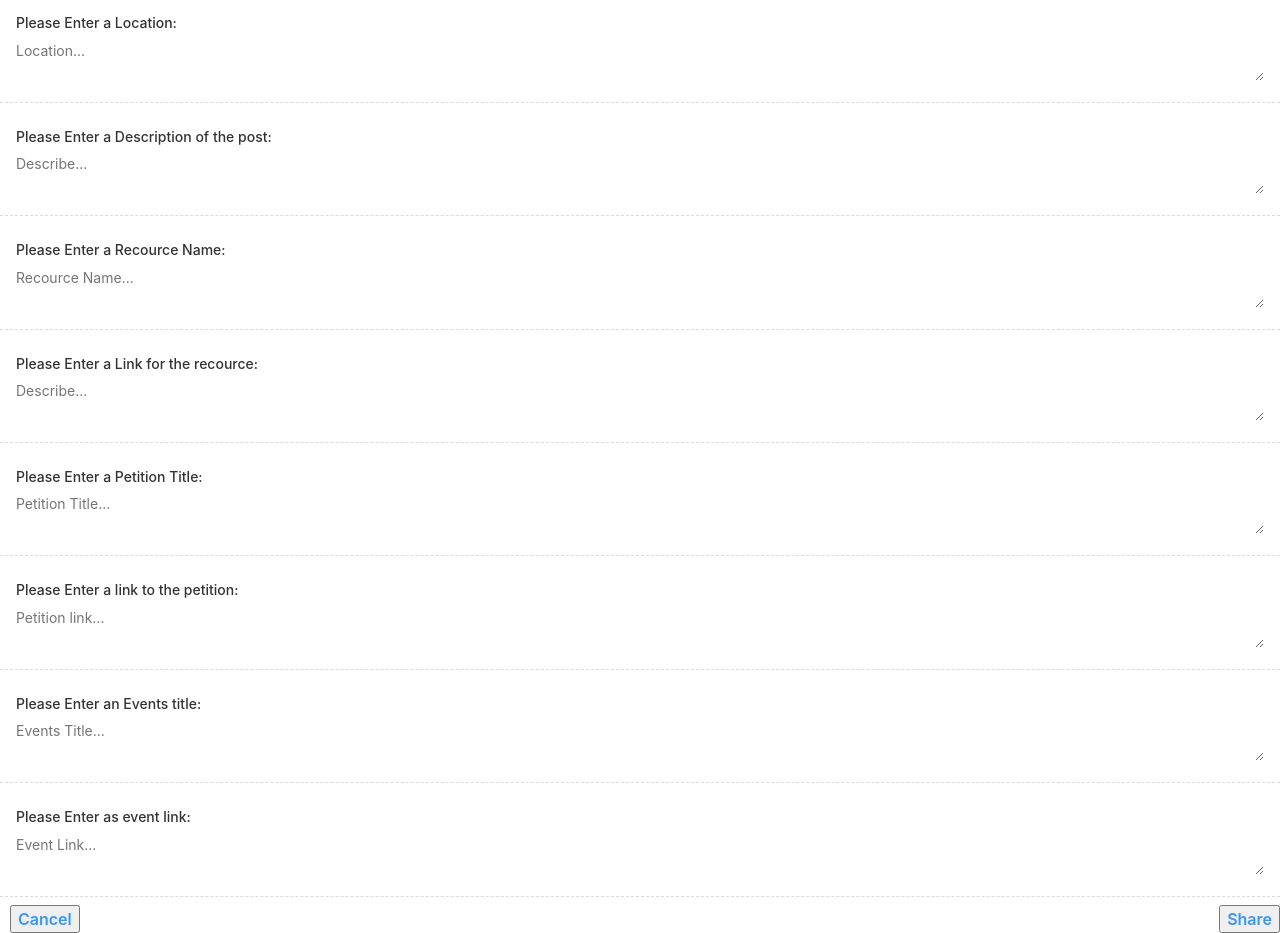
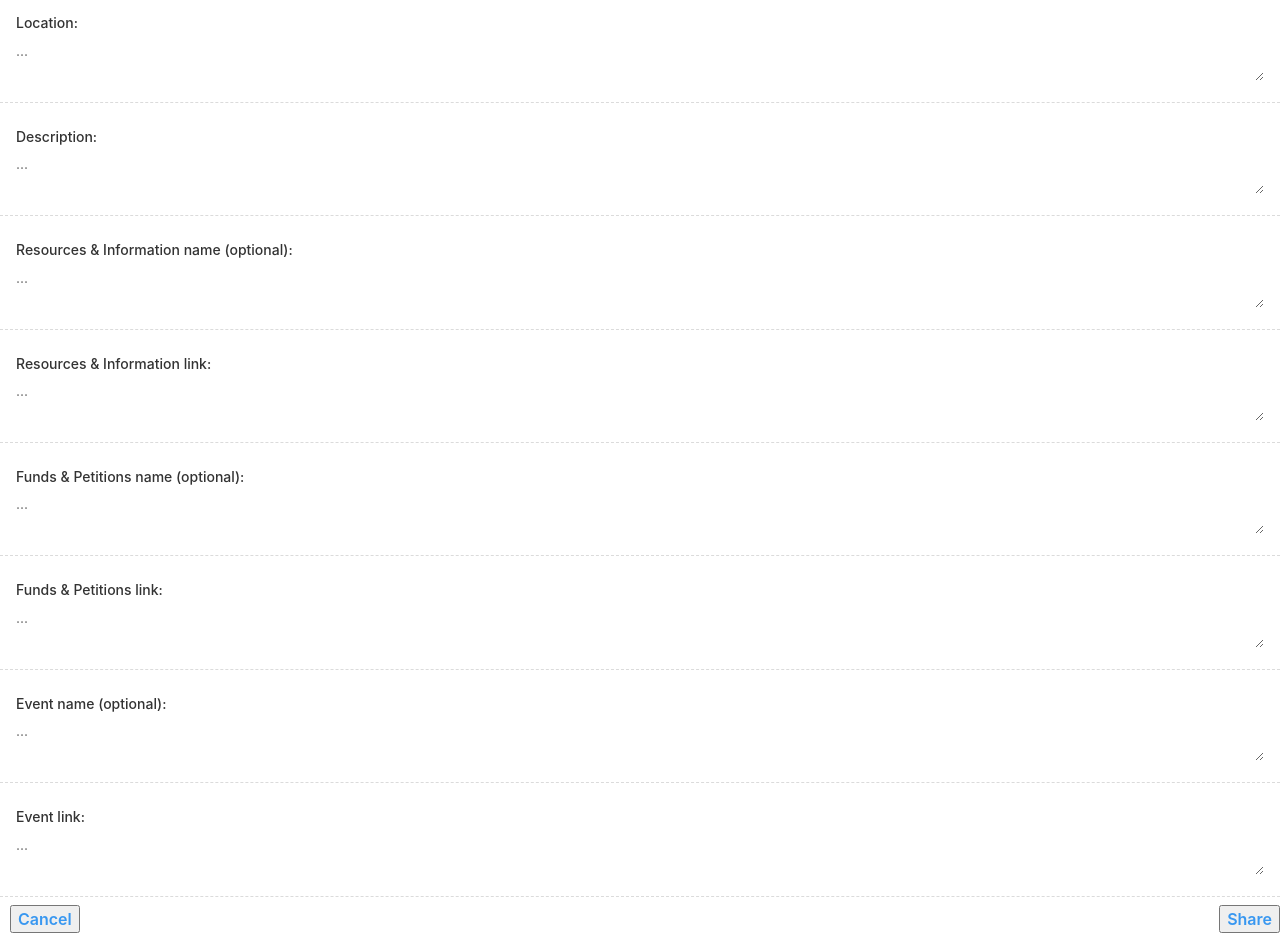
Before and after one commit to ryankrawz/findaid, a React (Create React App) app: page /createpost in a window 1280 px wide. Shown: the part 1460-2393 px from the top of the page. Built offline with nearby package versions, Linux system fonts and the light colour scheme.

Commit message:
Create post functionality

```diff
--- a/src/components/CreatePost.js
+++ b/src/components/CreatePost.js
@@ -2,11 +2,7 @@ import React, { useState, useContext } from 'react';
 import { StoreContext } from 'contexts/StoreContext';
 import css from './CreatePost.module.css';
 import FileLoader from './FileLoader.js';
-import {
-  useHistory
-} from "react-router-dom";
-import publicUrl from 'utils/publicUrl';
-
+import { useHistory } from "react-router-dom";
 
 function CreatePost(props) {
   const [dragging, setDragging] = useState(false); // to show a dragging effect
@@ -31,7 +27,6 @@ function CreatePost(props) {
 
   let {
     addPost,
-
   } = useContext(StoreContext);
 
 
@@ -53,9 +48,7 @@ function CreatePost(props) {
       if (file.type.match(/image.*/)){
 				let reader = new FileReader();
 				reader.onloadend = (e) => {
-					// TODO: call setPhoto with e.target.result (this is a Base64 image string)
           setPhoto(e.target.result);
-
 				};
 				reader.readAsDataURL(file);
 			}
@@ -75,10 +68,10 @@ function CreatePost(props) {
     setLocation(e.target.value);
   }
 
-  function handleRecourceChange(e){
+  function handleResourceChange(e){
     setResc(e.target.value);
   }
-  function handleRecourceTitleChange(e){
+  function handleResourceTitleChange(e){
     setrescTitle(e.target.value);
   }
 
@@ -98,13 +91,22 @@ function CreatePost(props) {
   }
 
   function handleSubmit(e){
-     e.preventDefault();
-      if (photo===null){
+    e.preventDefault();
+    if (!photo) {
       setError('You need to add a photo!');
+      return;
+    } else if (!title) {
+      setError('You need to add a title!');
+      return;
+    } else if (!location) {
+      setError('You need to add a location!');
+      return;
+    } else if (!desc) {
+      setError('You need to add a description!');
       return;
     }
 
-    addPost(photo, desc,title, location, rescTitle, resc, petTitle, pet, eventTitle, event);
+    addPost(photo, desc, title, location, rescTitle, resc, petTitle, pet, eventTitle, event);
     history.push('/');
     setError('');
   }
@@ -131,79 +133,69 @@ function CreatePost(props) {
         </div>
 
         <div className={css.desc} >
-					{/* TODO: add textarea */}
           <h5>
-            Please Enter a Post Title:
+            Title:
           </h5>
-          <textarea placeholder="Provide Title..." rows="2" value={title} onChange={handleTitleChange}/>
+          <textarea placeholder="..." rows="2" value={title} onChange={handleTitleChange}/>
         </div>
 
         <div className={css.desc} >
         <h5>
-            Please Enter a Location:
+            Location:
           </h5>
-					{/* TODO: add textarea */}
-          <textarea placeholder="Location..." rows="2" value={location} onChange={handleLocationChange}/>
+          <textarea placeholder="..." rows="2" value={location} onChange={handleLocationChange}/>
         </div>
 
             <div className={css.desc} >
-					{/* TODO: add textarea */}
           <h5>
-            Please Enter a Description of the post:
+            Description:
           </h5>
-          <textarea placeholder="Describe..." rows="2" value={desc} onChange={handleDescChange}/>
+          <textarea placeholder="..." rows="2" value={desc} onChange={handleDescChange}/>
           </div>
 
           <div className={css.desc} >
-					{/* TODO: add textarea */}
           <h5>
-            Please Enter a Recource Name:
+            Resources &amp; Information name (optional):
           </h5>
-          <textarea placeholder="Recource Name..." rows="2" value={rescTitle} onChange={handleRecourceTitleChange}/>
+          <textarea placeholder="..." rows="2" value={rescTitle} onChange={handleResourceTitleChange}/>
           </div>
 
           <div className={css.desc} >
-					{/* TODO: add textarea */}
           <h5>
-            Please Enter a Link for the recource:
+            Resources &amp; Information link:
           </h5>
-          <textarea placeholder="Describe..." rows="2" value={resc} onChange={handleRecourceChange}/>
+          <textarea placeholder="..." rows="2" value={resc} onChange={handleResourceChange}/>
           </div>
 
           <div className={css.desc} >
-					{/* TODO: add textarea */}
           <h5>
-            Please Enter a Petition Title:
+            Funds &amp; Petitions name (optional):
           </h5>
-          <textarea placeholder="Petition Title..." rows="2" value={petTitle} onChange={handlePretitionTitleChange}/>
+          <textarea placeholder="..." rows="2" value={petTitle} onChange={handlePretitionTitleChange}/>
           </div>
 
           <div className={css.desc} >
-					{/* TODO: add textarea */}
           <h5>
-            Please Enter a link to the petition:
+            Funds &amp; Petitions link:
           </h5>
-          <textarea placeholder="Petition link..." rows="2" value={pet} onChange={handlePretitionChange}/>
+          <textarea placeholder="..." rows="2" value={pet} onChange={handlePretitionChange}/>
           </div>
 
           <div className={css.desc} >
-					{/* TODO: add textarea */}
           <h5>
-            Please Enter an Events title:
+            Event name (optional):
           </h5>
-          <textarea placeholder="Events Title..." rows="2" value={eventTitle} onChange={handleEventsTitleChange}/>
+          <textarea placeholder="..." rows="2" value={eventTitle} onChange={handleEventsTitleChange}/>
           </div>
 
           <div className={css.desc} >
-					{/* TODO: add textarea */}
           <h5>
-            Please Enter as event link:
+            Event link:
           </h5>
-          <textarea placeholder="Event Link..." rows="2" value={event} onChange={handleEventsChange}/>
+          <textarea placeholder="..." rows="2" value={event} onChange={handleEventsChange}/>
           </div>
 
         <div className={css.error}>
-					{/* TODO: show error message */}
           {error}
         </div>
         <div className={css.actions}>
--- a/src/components/Header.js
+++ b/src/components/Header.js
@@ -5,7 +5,7 @@ import {
     Link
   } from "react-router-dom";
 
-function Header(props) {
+function Header() {
     return (
         <div className={css.header}>
             <div className={css.headerItem}>
--- a/src/components/Profile.js
+++ b/src/components/Profile.js
@@ -40,8 +40,8 @@ function Profile() {
         <h2 align="center" >Bookmarked Posts</h2>
           <div className={css.infoContainer}>
               {liked_posts.map(post => (
-                <div className={css.postContainer}>
-                  <Link key={post.id} to={`/${post.id}`} className={css.postLink}>
+                <div key={post.id} className={css.postContainer}>
+                  <Link to={`/${post.id}`} className={css.postLink}>
                     <div key={post.id}>
                           <h4>{post.title}</h4>
                           <img className={css.postImage} src={publicUrl(post.images[0])} alt={post.title} />
@@ -55,8 +55,8 @@ function Profile() {
 <h2 align="center">My Posts</h2>
           <div className={css.infoContainer}>
               {my_posts.map(post => (
-                <div className={css.postContainer}>
-                  <Link key={post.id} to={`/${post.id}`} className={css.postLink}>
+                <div key={post.id} className={css.postContainer}>
+                  <Link to={`/${post.id}`} className={css.postLink}>
                     <div key={post.id}>
                           <h4>{post.title}</h4>
                           <img className={css.postImage} src={publicUrl(post.images[0])} alt={post.title} />
--- a/src/contexts/StoreContext.js
+++ b/src/contexts/StoreContext.js
@@ -1,8 +1,6 @@
 import React, { createContext, useState } from 'react';
 import uniqueId from 'utils/uniqueId.js';
 import initialStore from 'utils/initialStore';
-import publicUrl from 'utils/publicUrl';
-
 
 export const StoreContext = createContext();
 
@@ -11,50 +9,27 @@ function StoreContextProvider(props) {
 
     const currentUserId = useState('bernie.sanders@gmail.com')[0];
 
-    function addPost(images, description, title, location, recourceName,recourceLink, petitionName,petitionLink, eventName, eventLink) {
-        const recources = {
-            name: recourceName,
-            link: recourceLink,
-        }
-        const recourcesArray = [];
-        recourcesArray.concat(recources);
-
-        const pretitions = {
-            name : petitionName,
-            link : petitionLink,
-        }
-        const petitionsArray = [];
-        petitionsArray.concat(pretitions);
-
-        const event = {
-            name : eventName,
-            link : eventLink,
-        }
-        const eventsArray = [];
-        eventsArray.concat(event);
-
-        const comment = {
-            user : '',
-            comment: '',
-        }
-        const commentArray = [];
-        commentArray.concat(comment);
-
-        // to add multiple images use this array
-        const imageArray = [];
-        imageArray.concat(images);
-
+    function addPost(photo, description, title, location, resourceName, resourceLink, petitionName, petitionLink, eventName, eventLink) {
         const post = {
           id: uniqueId(""),
           poster: currentUserId,
           title: title,
           location: location,
           description: description,
-          images: images,
-          resourcesInfo: recourcesArray,
-          fundsPetitions: petitionsArray,
-          events: eventsArray,
-          comments : commentArray,
+          images: [photo],
+          resourcesInfo: [{
+              name: resourceName,
+              link: resourceLink,
+          }],
+          fundsPetitions: [{
+              name : petitionName,
+              link : petitionLink,
+          }],
+          events: [{
+              name : eventName,
+              link : eventLink,
+          }],
+          comments : [],
         };
 
         setStore({
--- a/src/utils/find.js
+++ b/src/utils/find.js
@@ -22,13 +22,9 @@ export function findPosts(userEmail, posts){
 
 export function findLikedPosts(userEmail, posts, likes){
   let liked = likes.filter(like => like.userEmail === userEmail);
-  console.log(liked);
   var l = [];
   for (var x in liked){
-    console.log(liked[x]);
-    console.log(liked[x].postId);
     l.push(liked[x].postId);
   }
-  console.log(l);
   return posts.filter(({id}) => l.includes(id));
 }
```
